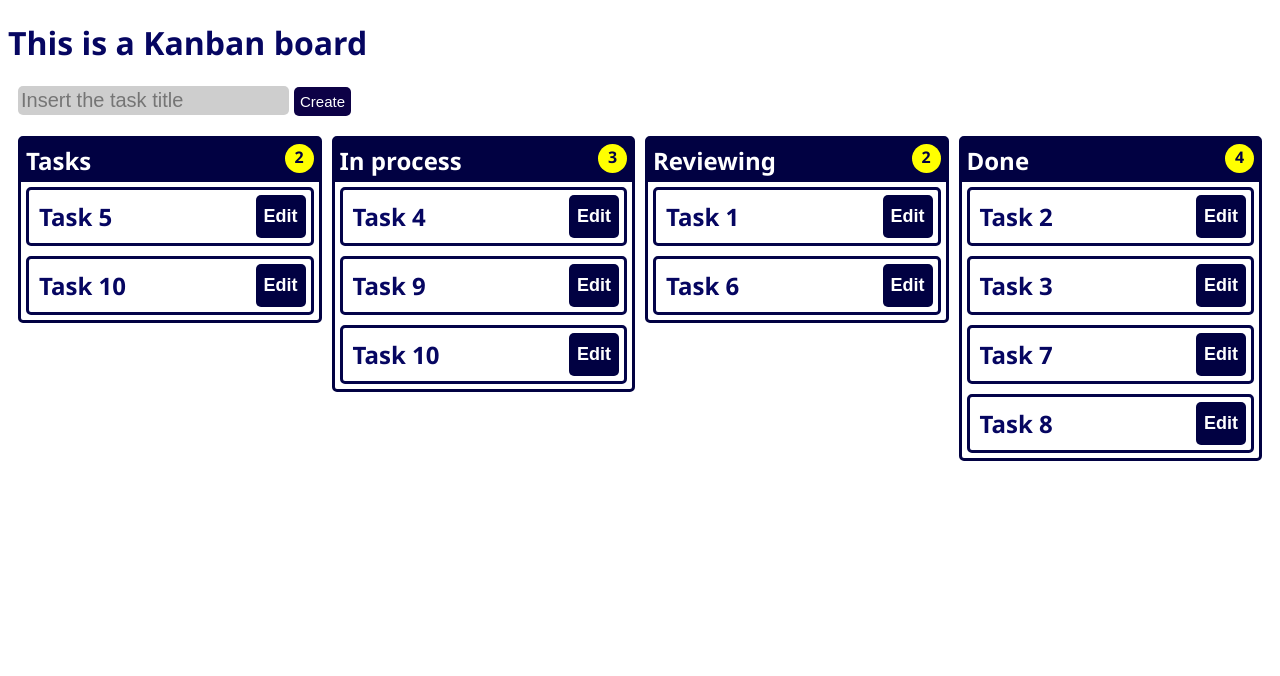
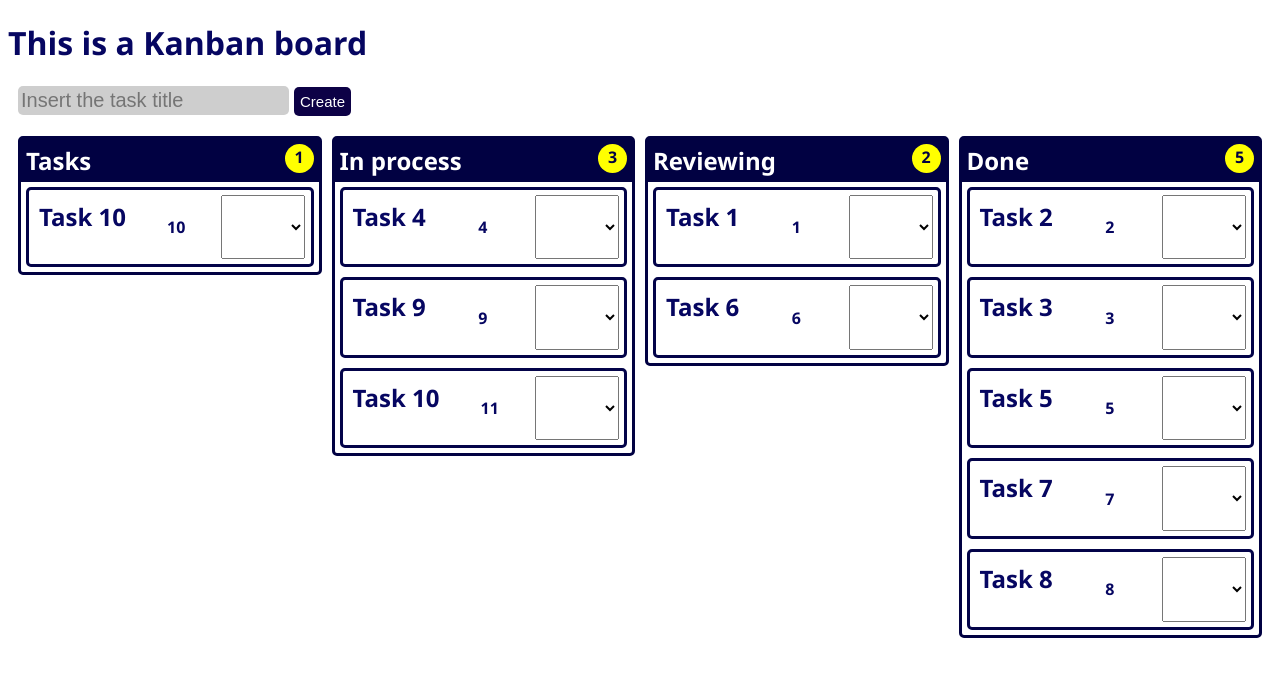
Before and after one commit to elmar8287/kanban-board-react-firebase, a React (Create React App) app: page / in a window 1280 px wide. Shown: the top 676 px of the page. Built offline with nearby package versions, Linux system fonts and the light colour scheme.

Commit message:
Added the function to change the status

```diff
--- a/src/App.css
+++ b/src/App.css
@@ -24,6 +24,13 @@ body {
   display: flex;
   justify-content: space-between;
   color: white;
+}
+
+.boards-title-warning {
+  background: rgb(225, 18, 18);
+  display: flex;
+  justify-content: space-between;
+  color: rgb(249, 249, 0);
 }
 
 .boards h2 {
--- a/src/App.js
+++ b/src/App.js
@@ -6,17 +6,15 @@ import {data} from "./data";
 import AddTask from './AddTask';
 
 function App() {
-  const [status, setStatus] = useState("")
   const [newData, setNewData] = useState(data)
-  const statusHandle = (e) => {
-    setStatus(e.target.value)
-  }
 
-  const updateTask = () => {
+  const updateTask = (id, e) => {
+
+    // console.log("id is", id)
     setNewData(current =>
       current.map(obj => {
-        if (obj.id === 4) {
-          return {...obj, status: 'Done'};
+        if (obj.id === id) {
+          return {...obj, status: e.target.value};
         }
         return obj;
       }),
--- a/src/Task.js
+++ b/src/Task.js
@@ -2,11 +2,24 @@ import React from 'react';
 import "./App.css";
 
 const Task = ({task, updateTask}) => {
+  const handleSubmit = (e) => {
+
+      e.preventDefault();
+      updateTask(task.id, e);
+
+  }
 
   return (
     <div className="task">
       <h2>{task.title}</h2>
-      <button onClick={updateTask} >Edit</button>
+      <h4>{task.id}</h4>
+      {/* <button onClick={handleSubmit}>Done</button> */}
+      <select defaultValue="" onChange={e => {handleSubmit(e)}}>
+        <option></option>
+        <option>In process</option>
+        <option>On review</option>
+        <option>Done</option>
+      </select>
     </div>
   );
 };
--- a/src/Tasks.js
+++ b/src/Tasks.js
@@ -1,7 +1,7 @@
 import React from 'react';
 import Task from './Task';
 
-const Tasks = ({data}) => {
+const Tasks = ({data, updateTask}) => {
   const filterHandle = (filter) => {
     return data.filter(e => e.status === filter);
   };
@@ -19,12 +19,12 @@ const Tasks = ({data}) => {
           {
             filterHandle("")
               .map(task => (
-              <Task task={task} />
+              <Task task={task} updateTask={updateTask} />
             ))
           }
         </div>
         <div className="boards">
-          <div className="boards-title">
+          <div className={filterHandle("In process").length>=4 ? "boards-title-warning" :"boards-title"}>
             <h2>In process</h2>
             <span>
               {filterHandle("In process").length}
@@ -33,7 +33,7 @@ const Tasks = ({data}) => {
           {
             filterHandle("In process")
               .map(task => (
-              <Task task={task} />
+              <Task task={task} updateTask={updateTask} />
             ))
           }
         </div>
@@ -47,7 +47,7 @@ const Tasks = ({data}) => {
           {
             filterHandle("On review")
               .map(task => (
-              <Task task={task} />
+              <Task task={task} updateTask={updateTask}/>
             ))
           }
         </div>
@@ -61,7 +61,7 @@ const Tasks = ({data}) => {
           {
             filterHandle("Done")
             .map(task => (
-              <Task task={task} />
+              <Task task={task} updateTask={updateTask}/>
             ))
           }
         </div>
--- a/src/data.js
+++ b/src/data.js
@@ -22,7 +22,7 @@ export const data = [
   {
     id: 5,
     title: "Task 5",
-    status: ""
+    status: "Done"
   },
   {
     id: 6,
```
